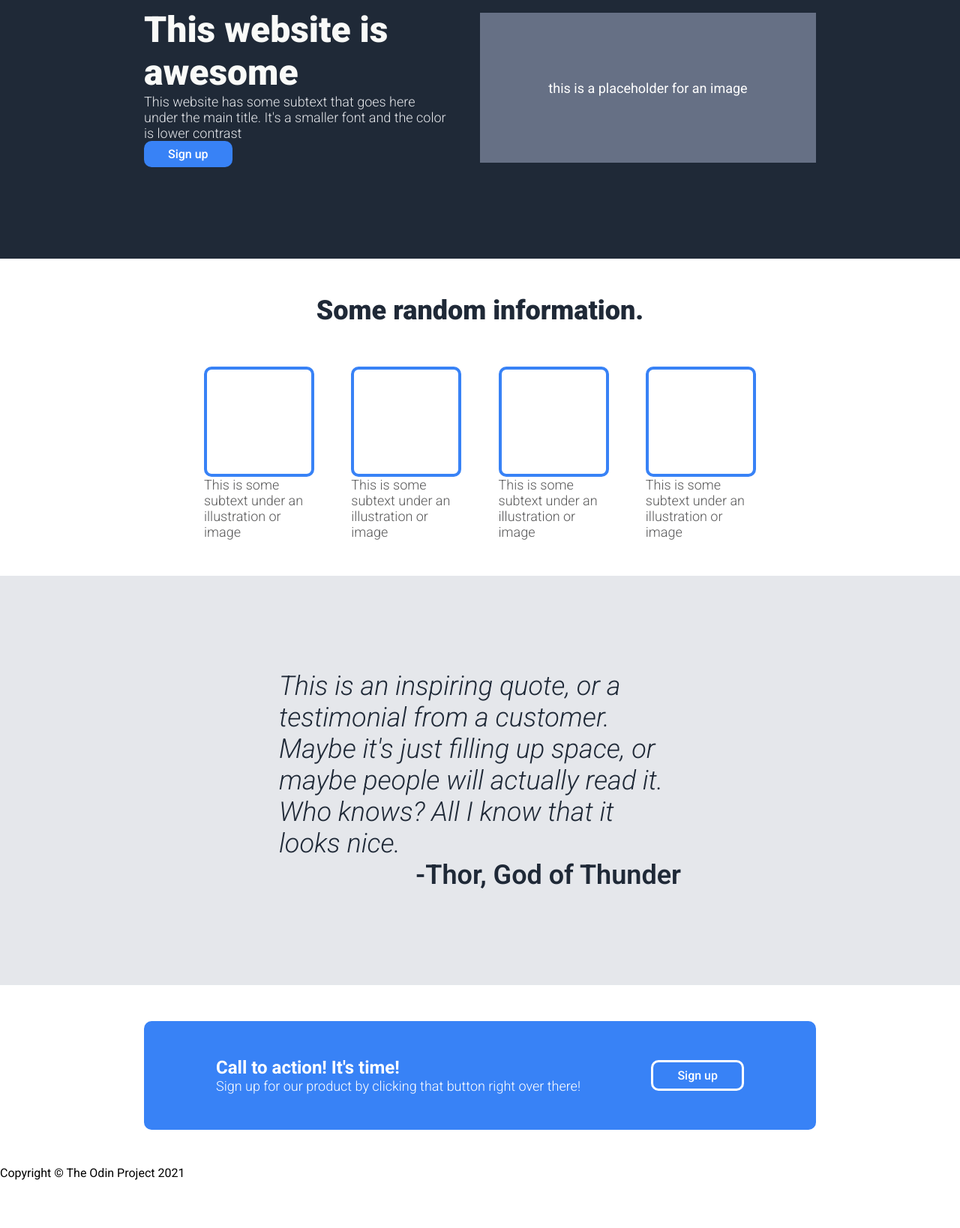
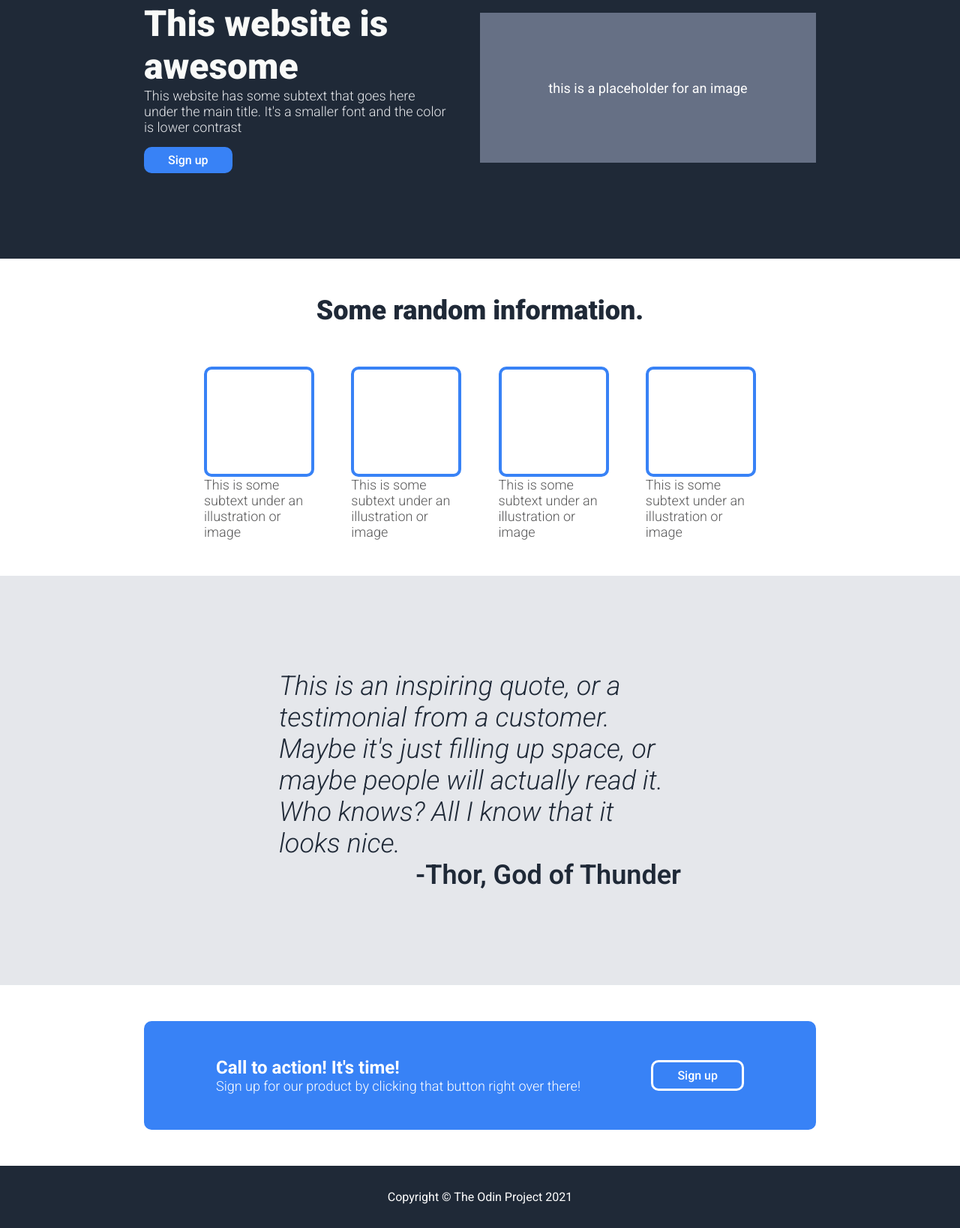
Before and after one commit to Rubeez69/Landing-Page, a plain HTML site: page index.html in a window 1280 px wide. Shown: the part 168-1806 px from the top of the page at 75% size. Before the commit the page ends 1742 px from the top, so only its background shows below. Drawn offline with Linux system fonts and the light colour scheme.

Commit message:
Add CSS for footer

```diff
--- a/index.html
+++ b/index.html
@@ -34,7 +34,7 @@
               This website has some subtext that goes here under the main title.
               It's a smaller font and the color is lower contrast
             </p>
-            <a href="#" class="hero__butt">Sign up</a>
+            <a href="#" class="hero__butt margin_top_butt">Sign up</a>
           </div>
           <div class="second__col">
             <div class="second__col__text">
--- a/style.css
+++ b/style.css
@@ -171,3 +171,14 @@ a {
 .white__border {
   border: #fff solid 3px;
 }
+
+footer {
+  background-color: #1f2937;
+  padding: 2em 0;
+  text-align: center;
+  color: #fff;
+}
+
+.margin_top_butt {
+  margin-top: 1em;
+}
```
